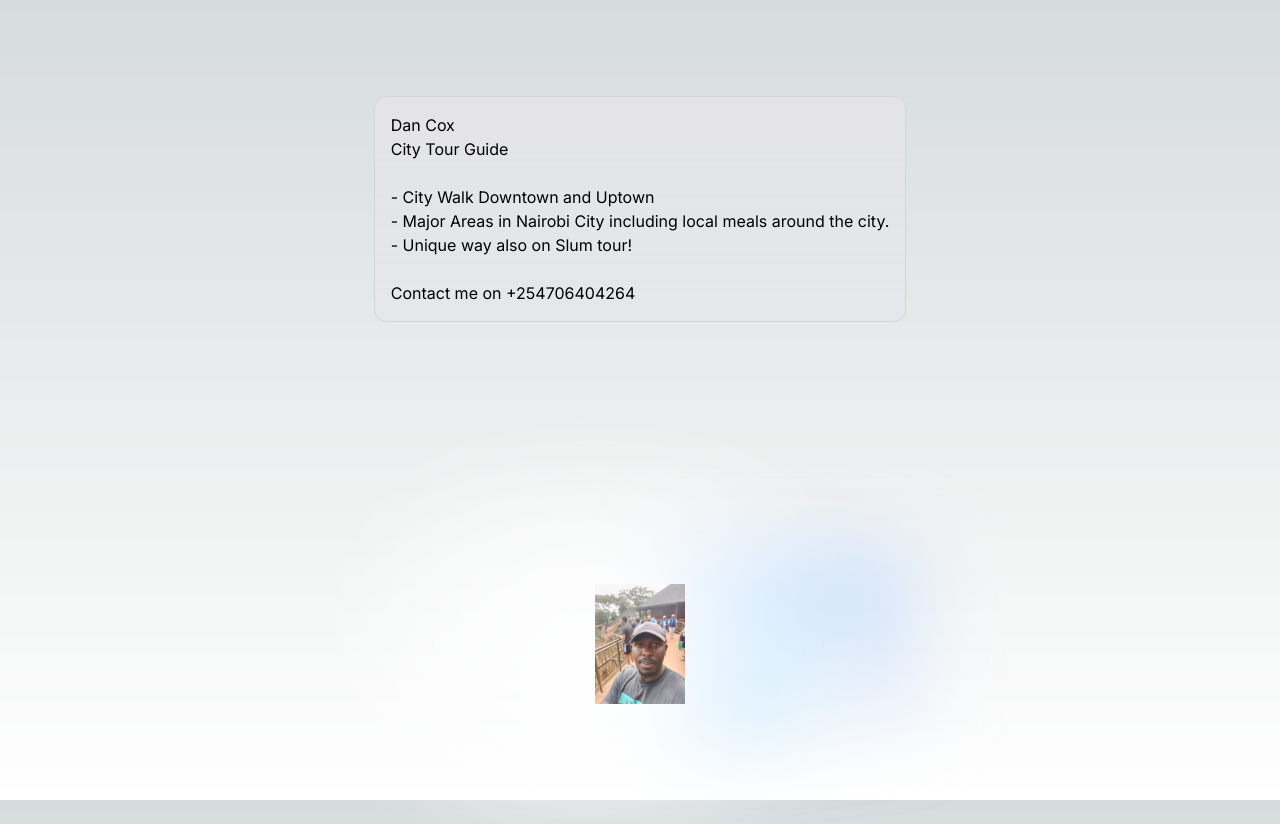
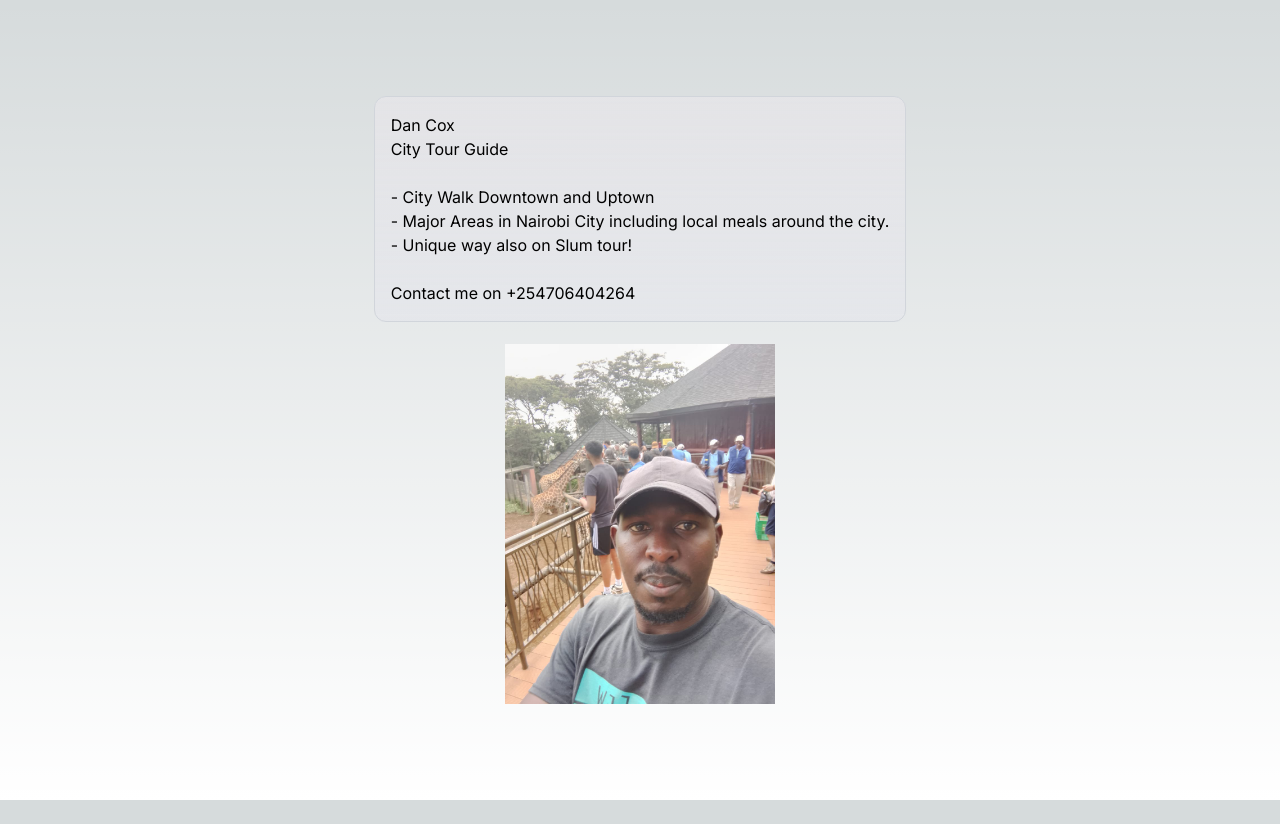
Before and after one commit to djimmo/nairobi-tours, a Next.js app: page / in a window 1280 px wide. After the commit the page ends 800 px from the top, so only its background shows below. Built offline with nearby package versions, Linux system fonts and the light colour scheme.

Commit message:
Update page.tsx

```diff
--- a/app/page.tsx
+++ b/app/page.tsx
@@ -35,13 +35,13 @@ export default function Home() {
         </div> */}
 {/*       </div> */}
 
-      <div className="relative flex place-items-center before:absolute before:h-[300px] before:w-full sm:before:w-[480px] before:-translate-x-1/2 before:rounded-full before:bg-gradient-radial before:from-white before:to-transparent before:blur-2xl before:content-[''] after:absolute after:-z-20 after:h-[180px] after:w-full sm:after:w-[240px] after:translate-x-1/3 after:bg-gradient-conic after:from-sky-200 after:via-blue-200 after:blur-2xl after:content-[''] before:dark:bg-gradient-to-br before:dark:from-transparent before:dark:to-blue-700 before:dark:opacity-10 after:dark:from-sky-900 after:dark:via-[#0141ff] after:dark:opacity-40 before:lg:h-[360px] z-[-1]">
+      <div className="relative flex place-items-center">
         <Image
           className="relative"
           src="/dan.jpeg"
           alt="Dan Cox"
-          width={90}
-          height={160}
+          width={270}
+          height={480}
           priority
         />
       </div>
```
